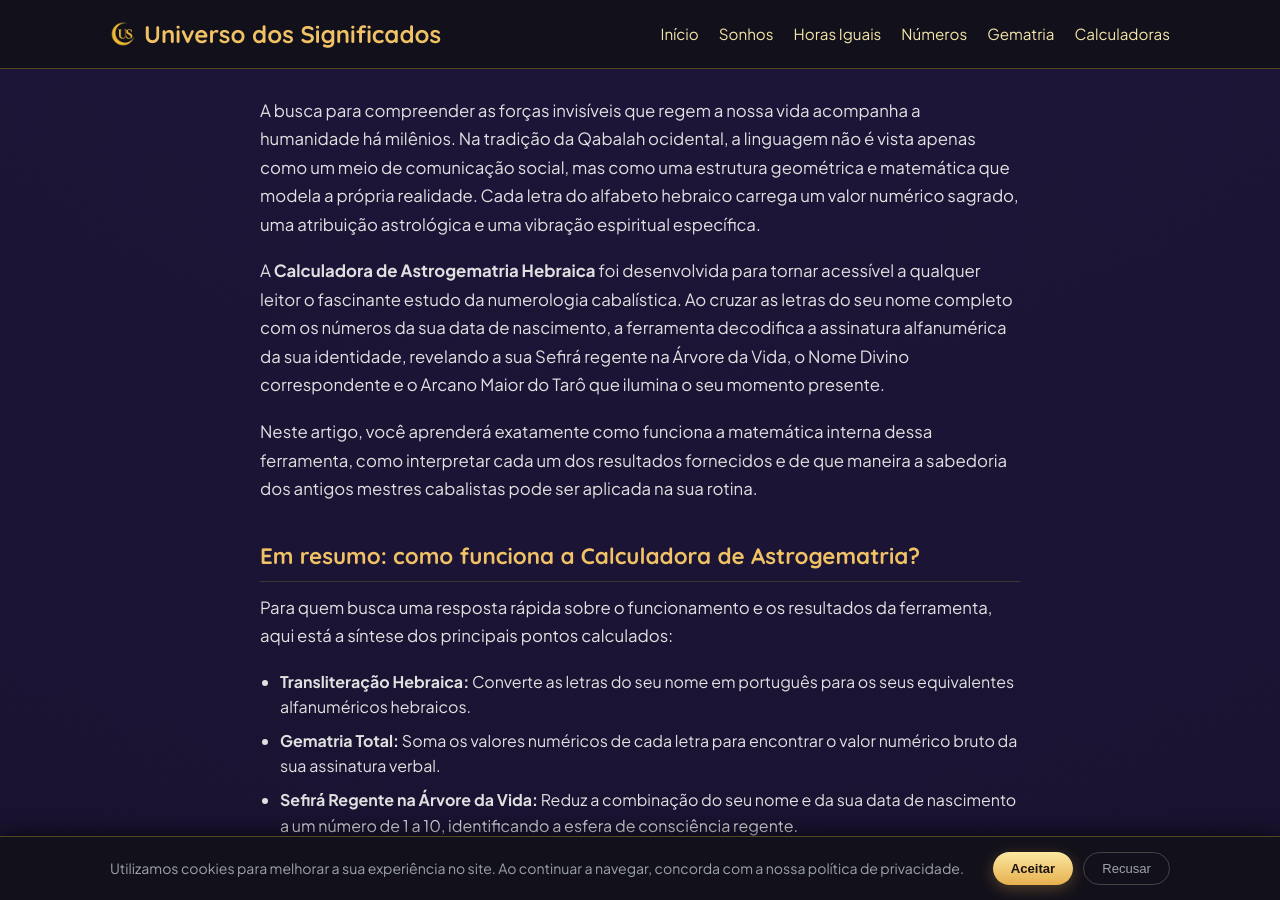
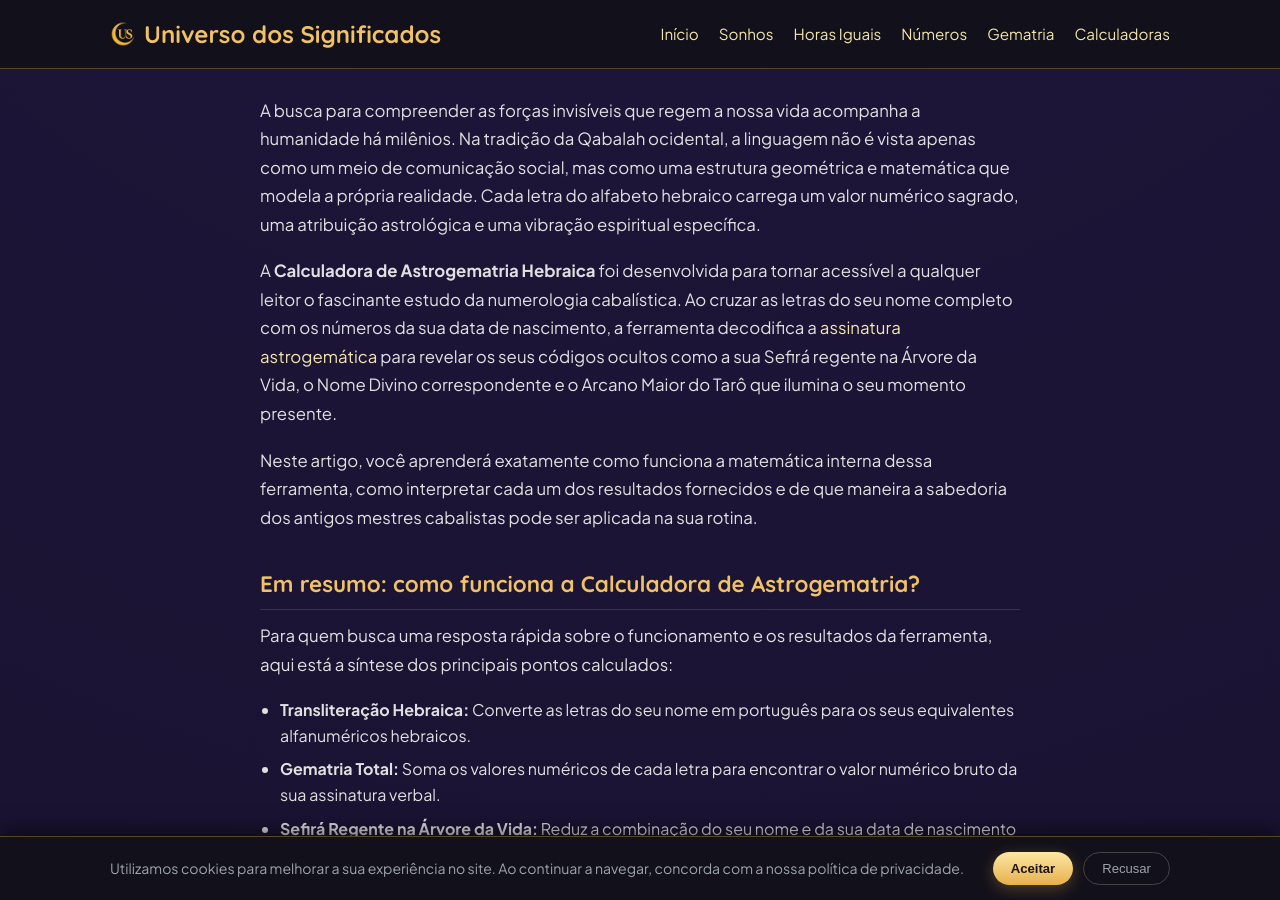
Before and after one commit to dreams-num/portal-significados, a Jekyll site: the page built from _posts/2026-10-08-calculadora-astrogematria-hebraica-como-usar-sign.md, in a window 1280 px wide and 900 px high, scrolled down 669 px. Built offline with Jekyll 4.4.1, drawn with Linux system fonts in a browser that asks for light colours.

Commit message:
Update 2026-10-08-calculadora-astrogematria-hebraica-como-usar-sign.md

```diff
--- a/_posts/2026-10-08-calculadora-astrogematria-hebraica-como-usar-sign.md
+++ b/_posts/2026-10-08-calculadora-astrogematria-hebraica-como-usar-sign.md
@@ -17,7 +17,7 @@ category_name: Gematria
 
 A busca para compreender as forças invisíveis que regem a nossa vida acompanha a humanidade há milênios. Na tradição da Qabalah ocidental, a linguagem não é vista apenas como um meio de comunicação social, mas como uma estrutura geométrica e matemática que modela a própria realidade. Cada letra do alfabeto hebraico carrega um valor numérico sagrado, uma atribuição astrológica e uma vibração espiritual específica.
 
-A **Calculadora de Astrogematria Hebraica** foi desenvolvida para tornar acessível a qualquer leitor o fascinante estudo da numerologia cabalística. Ao cruzar as letras do seu nome completo com os números da sua data de nascimento, a ferramenta decodifica a assinatura alfanumérica da sua identidade, revelando a sua Sefirá regente na Árvore da Vida, o Nome Divino correspondente e o Arcano Maior do Tarô que ilumina o seu momento presente.
+A **Calculadora de Astrogematria Hebraica** foi desenvolvida para tornar acessível a qualquer leitor o fascinante estudo da numerologia cabalística. Ao cruzar as letras do seu nome completo com os números da sua data de nascimento, a ferramenta decodifica a [assinatura astrogemática]({{ '/calculadoras/astrogematria/' | relative_url }}) para revelar os seus códigos ocultos como  a sua Sefirá regente na Árvore da Vida, o Nome Divino correspondente e o Arcano Maior do Tarô que ilumina o seu momento presente.
 
 Neste artigo, você aprenderá exatamente como funciona a matemática interna dessa ferramenta, como interpretar cada um dos resultados fornecidos e de que maneira a sabedoria dos antigos mestres cabalistas pode ser aplicada na sua rotina.
 
```
